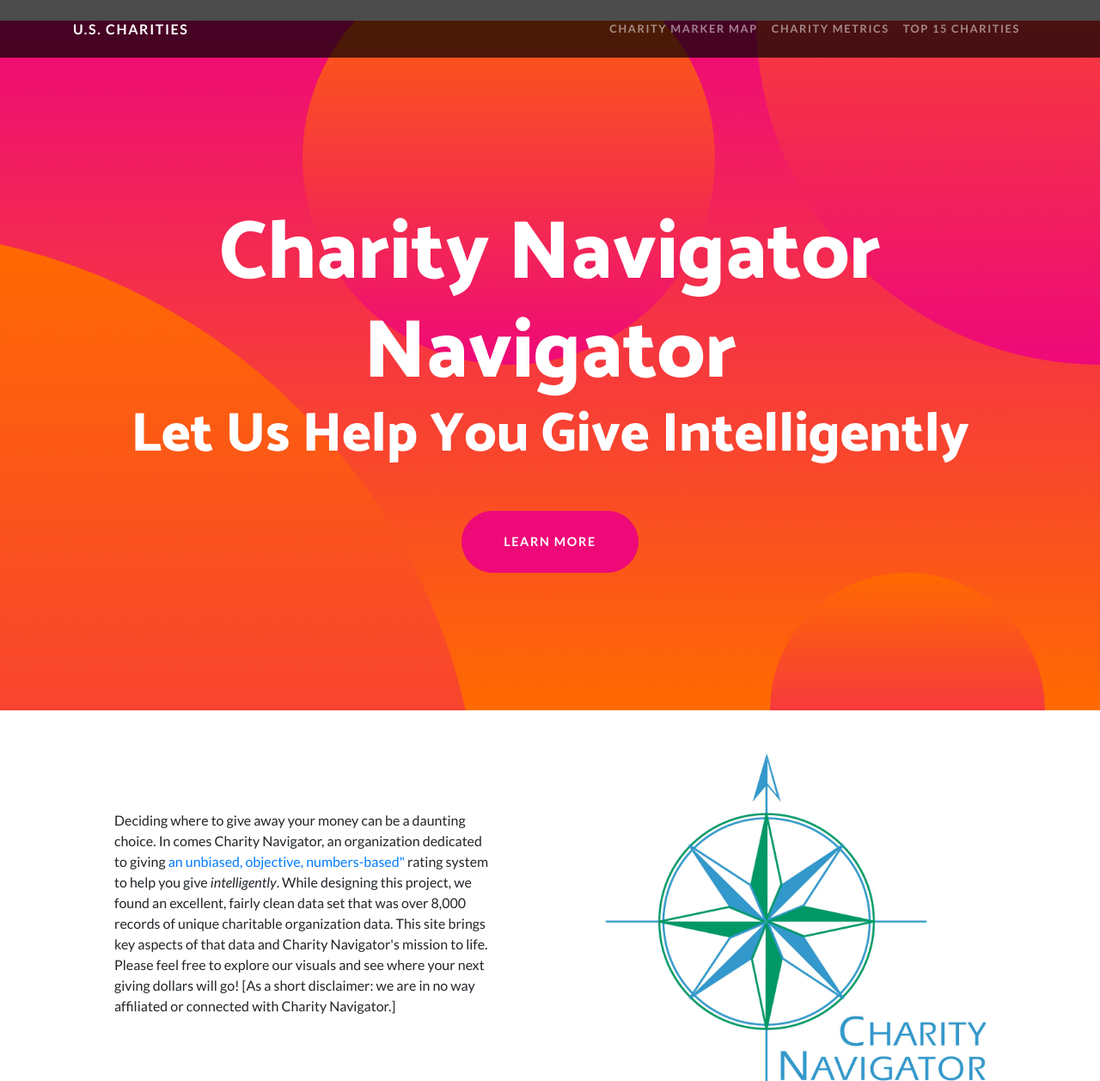
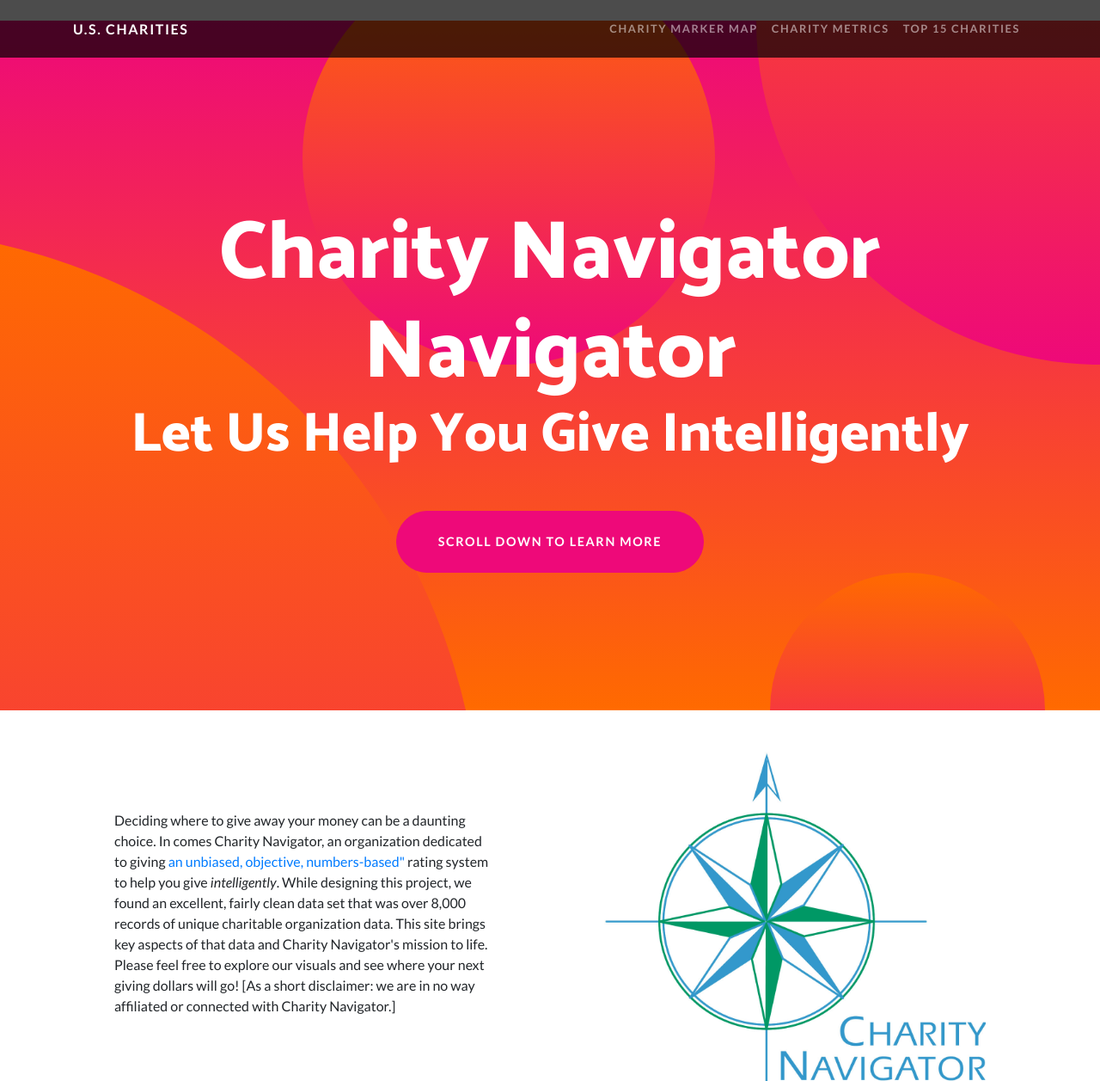
Before and after one commit to cindyreznikov/project2, a Flask app: page / in a window 1280 px wide. Shown: the top 1257 px of the page at 86% size. Run offline with Flask 2, Linux system fonts and the light colour scheme; some libraries are stand-ins or nearby versions.

Commit message:
some small styling details

```diff
--- a/templates/index.html
+++ b/templates/index.html
@@ -54,7 +54,7 @@
       <div class="container">
         <h1 class="masthead-heading mb-0">Charity Navigator Navigator</h1>
         <h2 class="masthead-subheading mb-0">Let Us Help You Give Intelligently</h2>
-        <a href="#" class="btn btn-primary btn-xl rounded-pill mt-5">Learn More</a>
+        <a href="#" class="btn btn-primary btn-xl rounded-pill mt-5">Scroll Down to Learn More</a>
       </div>
     </div>
     <div class="bg-circle-1 bg-circle"></div>
```
